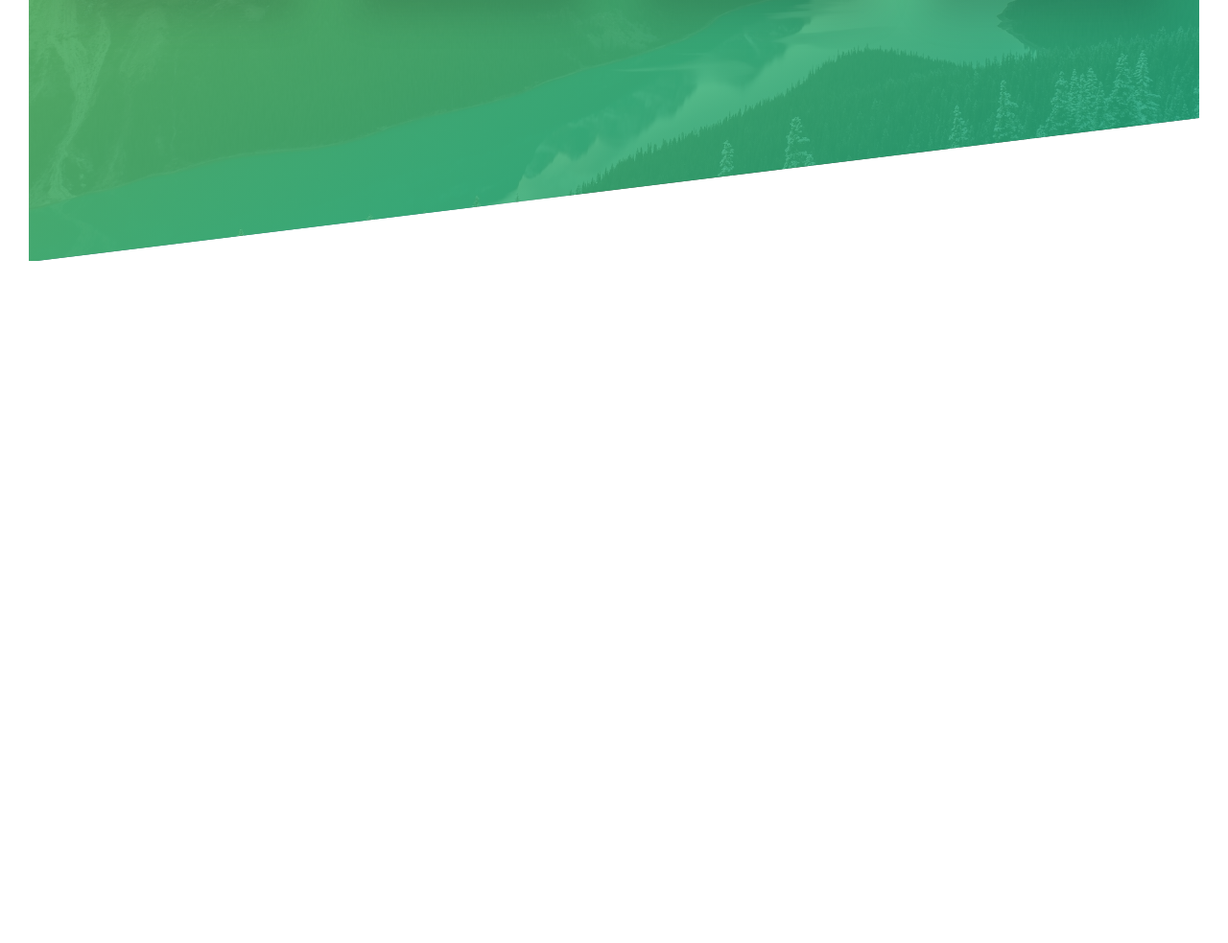
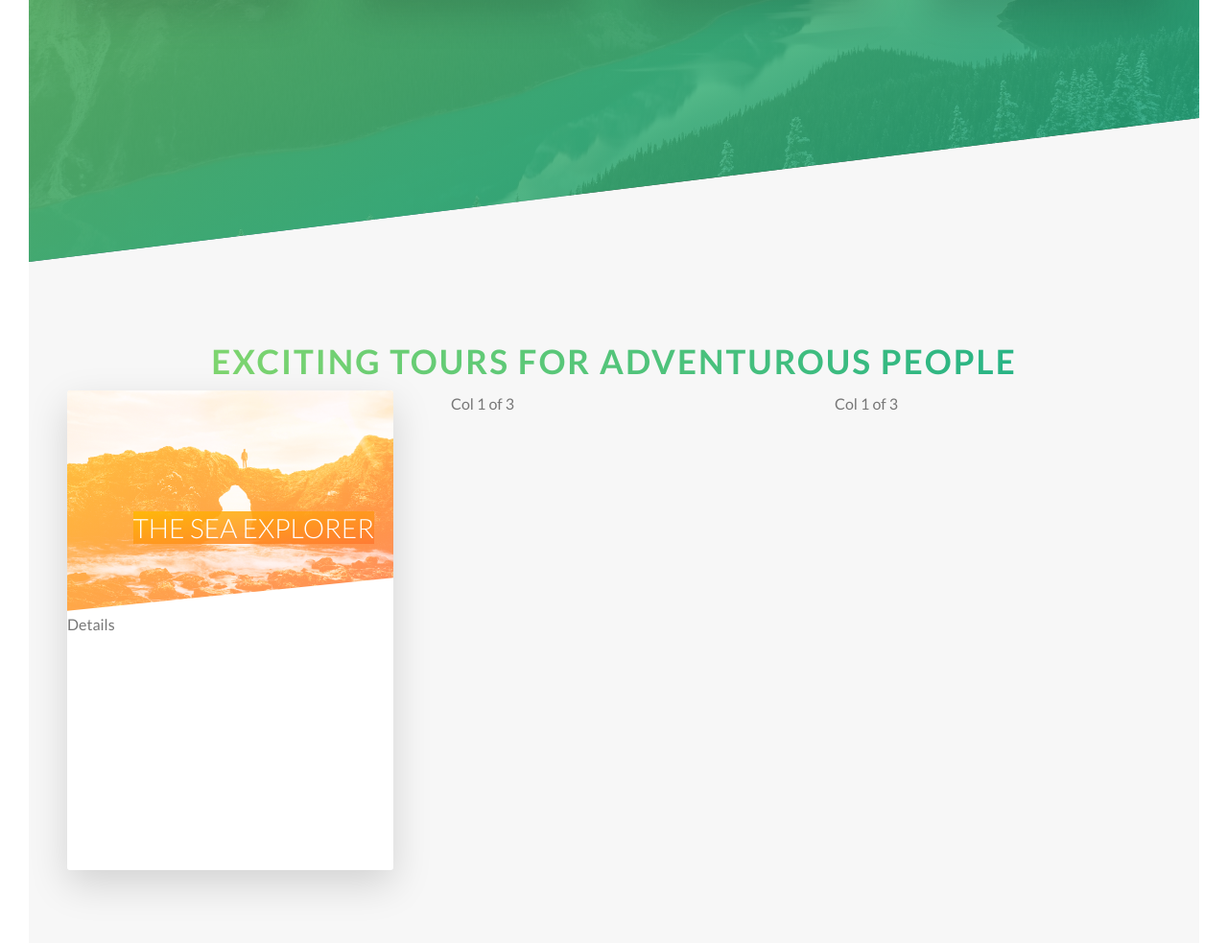
Before and after one commit to paulpapas123/Practicing-CSS, a website: page starter/index.html in a window 1280 px wide. Shown: the part 1978-2961 px from the top of the page at 96% size. Before the commit the page ends 2250 px from the top, so only its background shows below. Drawn offline with Linux system fonts and the light colour scheme.

Commit message:
Added flip cards to website
Added flip cards to website

```diff
--- a/starter/index.html
+++ b/starter/index.html
@@ -92,6 +92,39 @@
                     </div>
                 </div>
             </section>
+
+            <section class="section-tours">
+                <div class="u-center-text u-margin-bottom-big">
+                    <h2 class="heading-secondary">Exciting Tours For Adventurous people</h2>
+                </div>
+
+                    <div class ="row">
+                        <div class = "col-1-of-3">
+                            <div class="card">
+                                <div class="card__side card__side--front">
+                                    <div class="card__picture card__picture--1">
+                                        &nbsp;
+                                    </div>
+                                    <h4 class="card__heading">
+                                        <span class="card__heading-span--1">The Sea Explorer</span>
+                                    </h4>
+                                    <div class="card__details">
+                                    Details
+                                    </div>
+                                </div>
+
+                                <div class="card__side card__side--back card__side--back-1">BACK</div>
+                            </div>
+                        </div>
+                    <div class = "col-1-of-3">
+                        Col 1 of 3
+                    </div>
+                    <div class = "col-1-of-3">
+                        Col 1 of 3
+                    </div>
+
+            </div>
+            </section>
         </main>
 
     <!--
--- a/starter/sass/abstract/_variables.scss
+++ b/starter/sass/abstract/_variables.scss
@@ -2,10 +2,18 @@
 $color-primary:#55c57a;
 $color-primary-light:#7ed56f;
 $color-primary-dark:#28b485;
+
 $color-grey-dark:#777;
 $color-white:#ffff;
 $color-black: #000;
 $color-grey-light-one:#f7f7f7;
+
+$color-secondary-light: #ffb900;
+$color-secondary-dark: #ff7730;
+
+$color-tertiary-light: #2998ff;
+$color-tertiary-dark: #5643fa;
+
 
 //default font sizes
 $default-font-size: 1.6rem;
--- /dev/null
+++ b/starter/sass/components/_card.scss
@@ -0,0 +1,96 @@
+.card{
+    //functionality
+    perspective: 150rem;
+    -moz-perspective: 150rem;
+
+    position:relative;
+    height: 50rem;
+
+
+
+    &__side{
+        height: 50rem;
+        transition: all 0.8s ease;
+        position: absolute;
+        top: 0;
+        left: 0;
+        width:100%;
+        backface-visibility: hidden;
+        border-radius: 3px;
+        overflow: hidden;
+        box-shadow: 0 1.5rem 4rem rgba($color-black, .15);
+        //add shadows to variables to make things easier
+        &--front{
+            background-color: $color-white;
+        }
+        &--back{
+
+            transform: rotateY(180deg);
+
+            &-1{
+                background-image: linear-gradient(to right bottom,$color-secondary-light, $color-secondary-dark);
+            }
+        }
+    }
+
+    &:hover &__side--front{
+        transform: rotateY(-180deg);
+    }
+
+    &:hover &__side--back{
+        transform: rotateY(0deg);
+    }
+
+
+    //front side styling
+    &__picture{
+        background-size: cover;
+        height: 23rem;
+        background-blend-mode: screen;
+        -webkit-clip-path: polygon(0 0, 100% 0, 100% 85%, 0 100%);
+        clip-path: polygon(0 0, 100% 0, 100% 85%, 0 100%);
+
+        &--1{
+            background-image: linear-gradient(to right bottom,$color-secondary-light, $color-secondary-dark), url(../img/nat-5.jpg);
+
+        }
+
+        &--2{
+            background-image: url(../img/nat-5.jpg);
+
+        }
+
+        &--3{
+            background-image: url(../img/nat-5.jpg);
+
+        }
+
+    }
+
+    &__heading{
+        font-size: 2.8rem;
+        font-weight: 300;
+        text-transform: uppercase;
+        text-align: right;
+        color: $color-white;
+        position: absolute;
+        top: 12rem;
+        right: 2rem;
+        width: 75%;
+        ;
+    }
+
+    &__heading-span{
+
+        padding: 1rem 1.5rem;
+        -webkit-box-decoration-break: clone;
+        box-decoration-break: clone;
+
+        &--1{
+            background-image: linear-gradient(to right bottom,
+            rgba($color-secondary-light, .85),
+            rgba($color-secondary-dark, .85));
+        }
+
+    }
+}
--- a/starter/sass/layout/_header.scss
+++ b/starter/sass/layout/_header.scss
@@ -8,6 +8,7 @@
     background-size: cover;
     background-position: top;
     position: relative;
+    -webkit-clip-path: polygon(0 0,100% 0,100% 80%,0 100%);
     clip-path: polygon(0 0,100% 0,100% 80%,0 100%);
     /*
     Imagine you are drawing a square from 0 0
--- a/starter/sass/main.scss
+++ b/starter/sass/main.scss
@@ -10,6 +10,7 @@
 @import "components/button";
 @import "components/composition";
 @import "components/_feature-box";
+@import "components/card";
 
 @import "layout/grid";
 @import "layout/header";
--- a/starter/sass/pages/_home.scss
+++ b/starter/sass/pages/_home.scss
@@ -21,3 +21,10 @@
 
 
 }
+
+.section-tours{
+    background-color: $color-grey-light-one;
+    padding: 25rem 0 50rem 0;
+    margin-top: -10rem;
+
+}
```
Also changed, not shown: starter/css/style.css.
